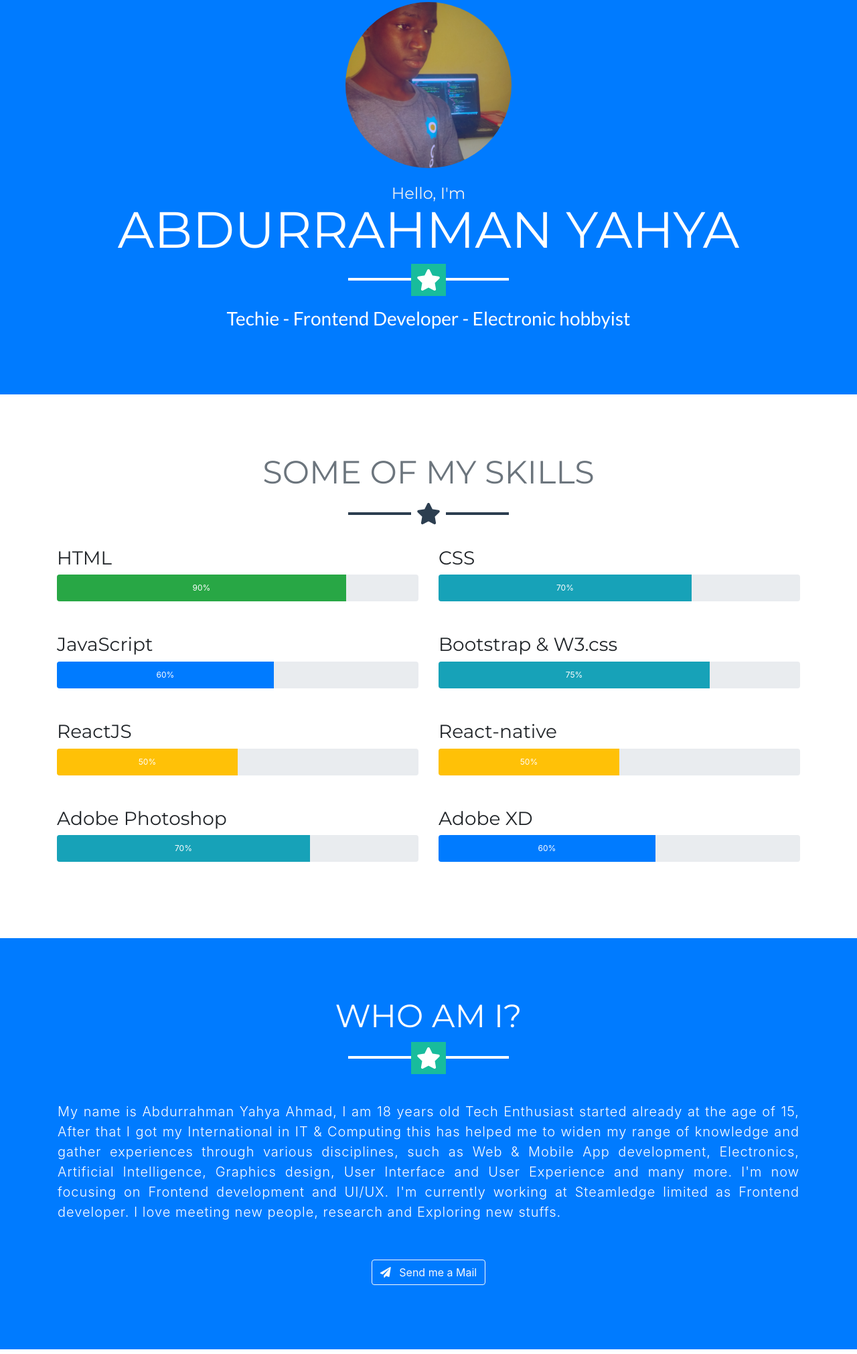
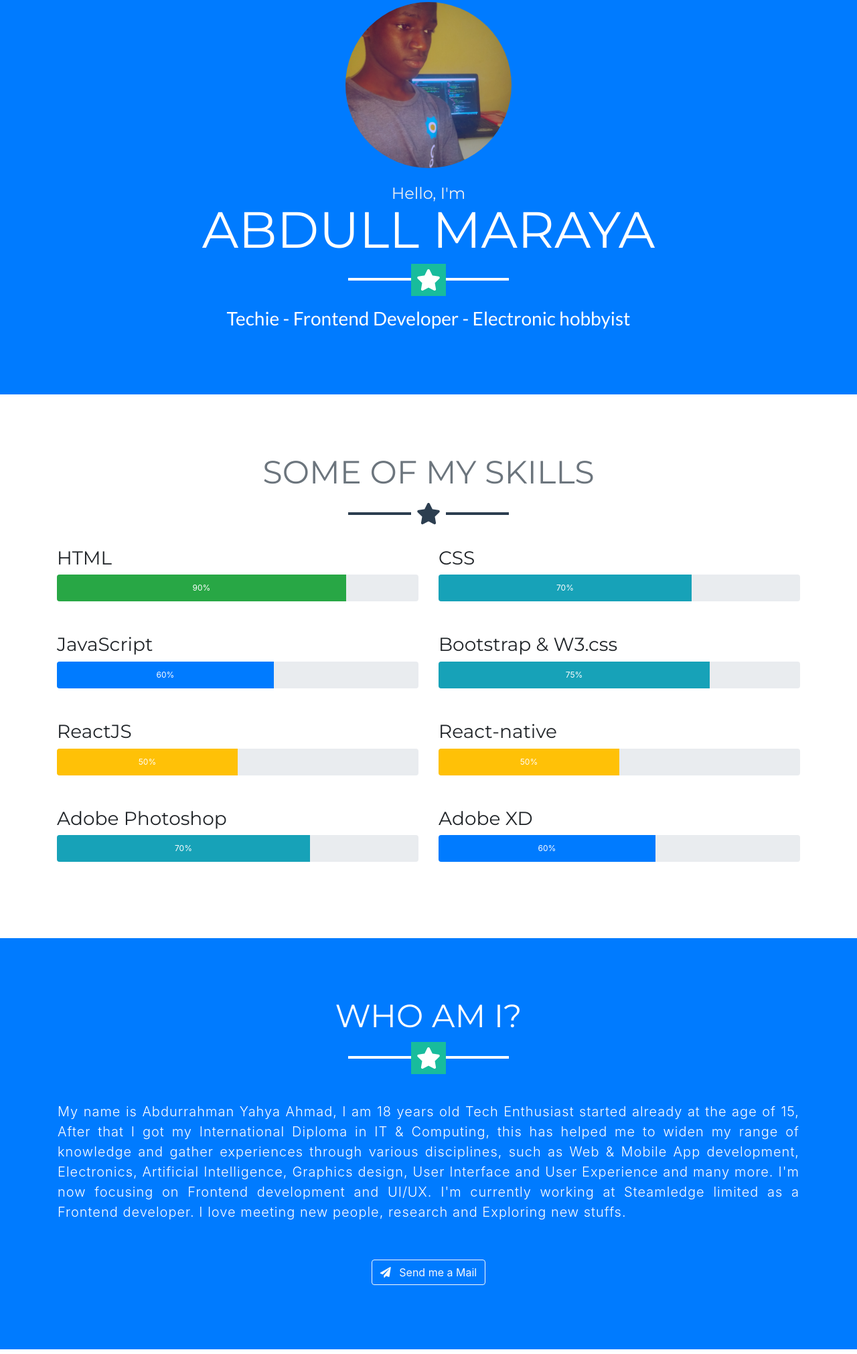
Before and after one commit to abdvmn/aymaraya.github.io, a website with bundled scripts: page index.html in a window 1280 px wide. Shown: the part 199-2221 px from the top of the page at 67% size. Built offline with nearby package versions, Linux system fonts and the light colour scheme.

Commit message:
Update index.html

```diff
--- a/index.html
+++ b/index.html
@@ -61,7 +61,7 @@
       <img class="img-fluid mb-4 d-block mx-auto col-lg-3 col-md-4 col-6" style="border-radius: 60%; width:100%"
         src="img/profile.jpg" alt="">
       <h4 style="color: rgb(241, 241, 241)"> Hello, I'm </h4>
-      <h1 class="text-uppercase mb-1">Abdurrahman Yahya</h1>
+      <h1 class="text-uppercase mb-1">Abdull Maraya</h1>
       <hr class="star-light">
       <h2 class="font-weight-light mb-0">Techie - Frontend Developer - Electronic hobbyist</h2>
 
@@ -159,12 +159,12 @@
         <div class="mr-auto text-center p-3">
           <p class="lead" style="text-align: justify; letter-spacing: 1px">
             My name is Abdurrahman Yahya Ahmad, I am 18 years old Tech Enthusiast started already at the age of 15,
-            After that I got my International in IT & Computing this has helped me to widen my range of knowledge and
+            After that I got my International Diploma in IT & Computing, this has helped me to widen my range of knowledge and
             gather experiences
             through various disciplines, such as Web & Mobile App development, Electronics, Artificial Intelligence,
             Graphics design,
             User Interface and User Experience and many more. I'm now focusing on Frontend development and UI/UX.
-            I'm currently working at Steamledge limited as Frontend developer. I love meeting new people, research and
+            I'm currently working at Steamledge limited as a Frontend developer. I love meeting new people, research and
             Exploring new stuffs.
           </p>
         </div>
@@ -228,13 +228,13 @@
             </li>
             <li class="list-inline-item">
               <a class="btn btn-outline-light btn-social text-center rounded-circle"
-                href="https://github.com/abdull_maraya" target="_blank">
+                href="https://github.com/abdullllmaraya" target="_blank">
                 <i class="fab fa-fw fa-github"></i>
               </a>
             </li>
             <li class="list-inline-item">
                 <a class="btn btn-outline-light btn-social text-center rounded-circle"
-                  href="https://instagram.com/abdull_maraya" target="_blank">
+                  href="https://codepen.io/abdull_maraya" target="_blank">
                   <i class="fab fa-fw fa-codepen"></i>
                 </a>
               </li>
```
